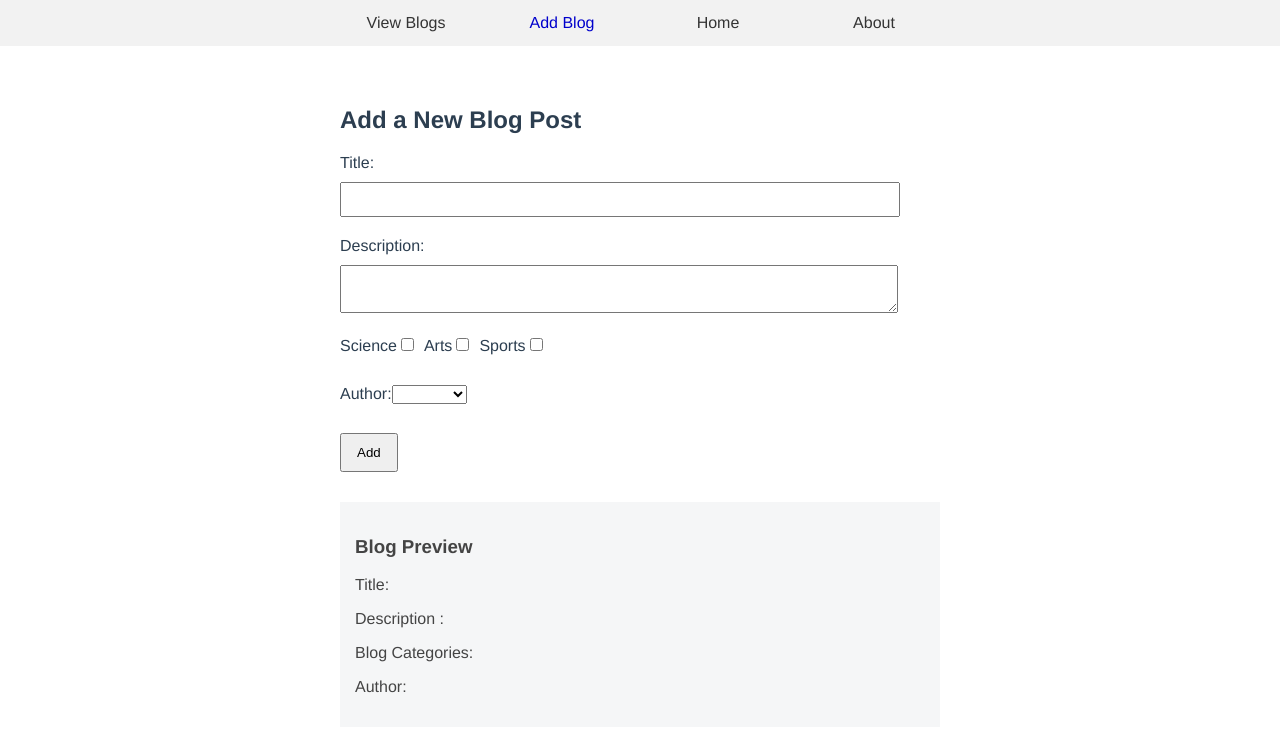
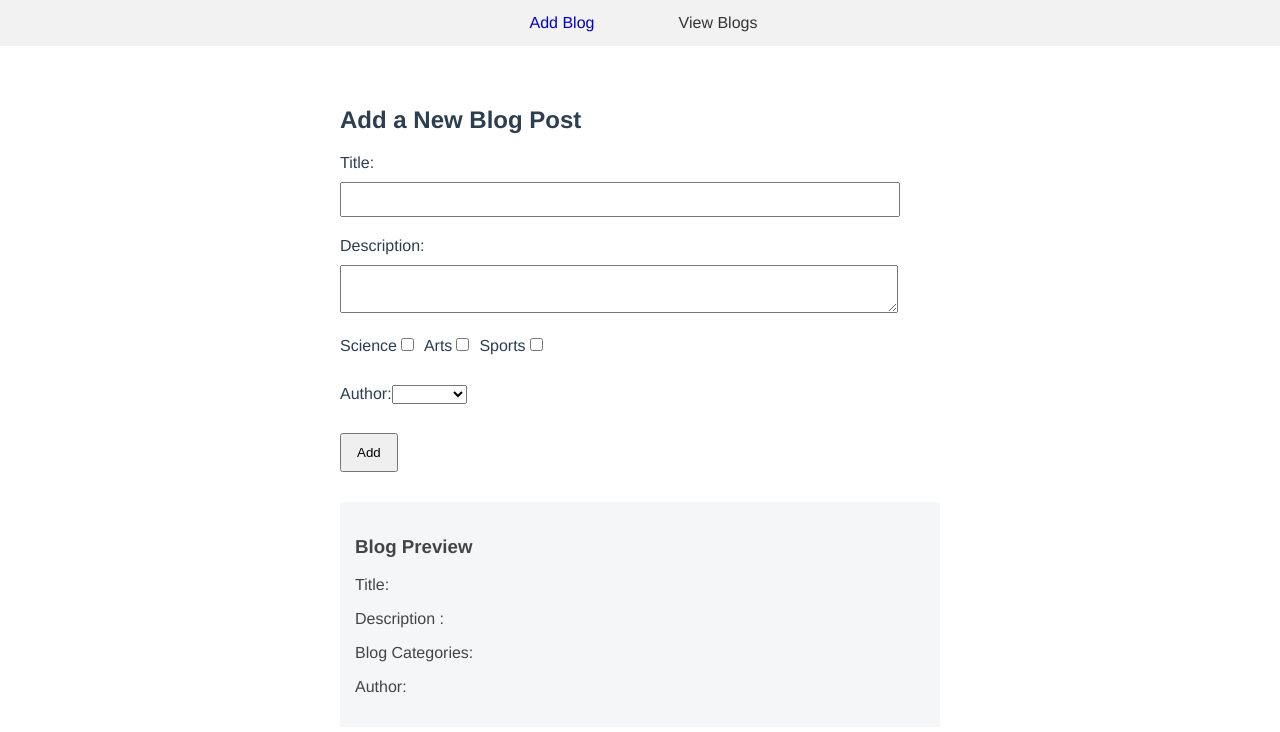
Before and after one commit to waseembarcha/vuejs-simple-blog-app, a Vue app: page / in a window 1280 px wide. Shown: the top 732 px of the page. Built offline with nearby package versions, Linux system fonts and the light colour scheme.

Commit message:
updated header

```diff
--- a/src/components/Header.vue
+++ b/src/components/Header.vue
@@ -3,16 +3,10 @@
 		<header>
 			<ul class="navbar">
 				<li>
-					<router-link to="/view-blogs" exact>View Blogs</router-link>
-				</li>
-				<li>
 					<router-link to="/" exact>Add Blog</router-link>
 				</li>
 				<li>
-					<router-link to="/home" exact>Home</router-link>
-				</li>
-				<li>
-					<router-link to="/add-blog" exact>About</router-link>
+					<router-link to="/view-blogs" exact>View Blogs</router-link>
 				</li>
 			</ul>
 		</header>
```
